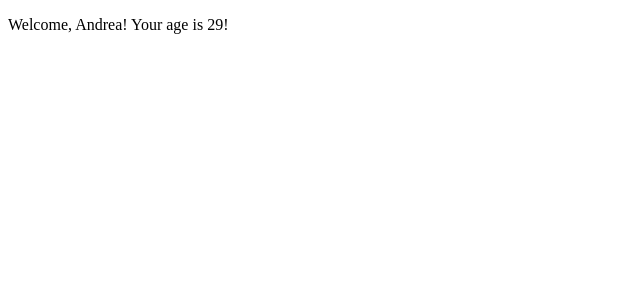
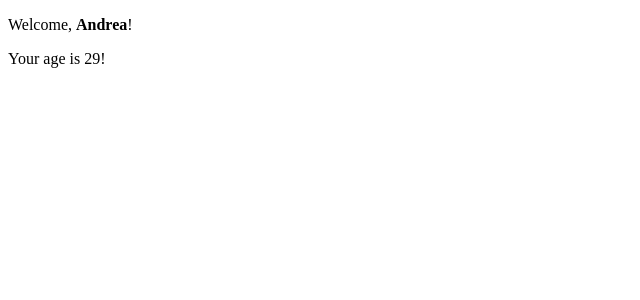
Before and after one commit to ANDgeloREA/react-exercises, a React (Create React App) app in the folder react-exercises/: page / in a window 1280 px wide. Shown: the top 300 px of the page, without its empty margins (0-640 px from the left). Built offline with nearby package versions, Linux system fonts and the light colour scheme.

Commit message:
complete exercise 07

```diff
--- a/react-exercises/src/App.js
+++ b/react-exercises/src/App.js
@@ -4,7 +4,7 @@ import Welcome from "./components/Welcome";
 function App() {
   return (
     <>
-      <Welcome  name="Andrea" age={29} />
+      <Welcome />
     </>
   );
 }
--- a/react-exercises/src/components/Welcome.js
+++ b/react-exercises/src/components/Welcome.js
@@ -1,10 +1,19 @@
 import React from "react"
 
 class Welcome extends React.Component {
-    super(props) {}
     render() {
-        return <p>Welcome, {this.props.name}! Your age is {this.props.age}!</p>
+        return (
+            <>
+                <p>Welcome, <strong>{this.props.name}</strong>!</p>
+                <p>Your age is {this.props.age}!</p>
+            </>
+        )
     }
 }
 
+Welcome.defaultProps = {
+    name: "Andrea",
+    age: "29"
+  }
+
 export default Welcome;
```
Also changed, not shown: 2 other files (tests, documents, lock files or other folders).
